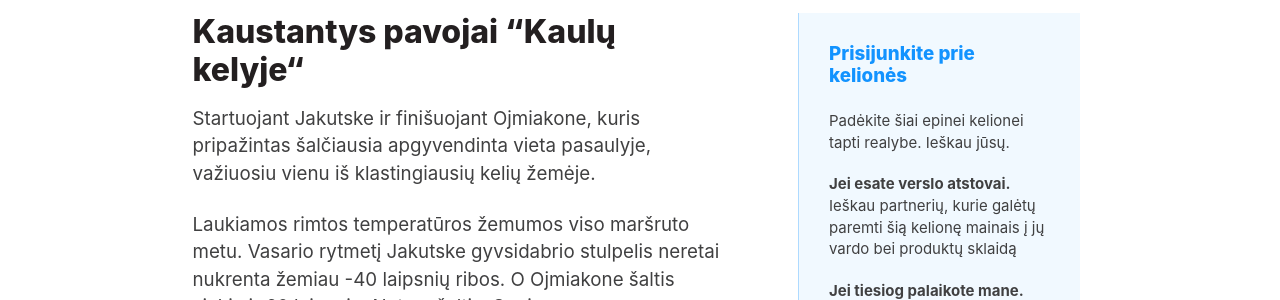
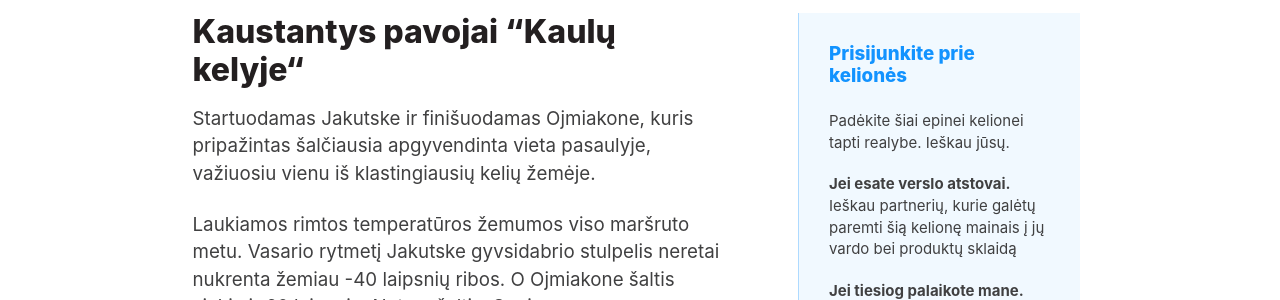
Before and after one commit to karolismieliauskas/thecoldestride.com, a Jekyll site: the page built from pages/lt/index.html, in a window 1280 px wide and 900 px high, scrolled down 505 px. Shown: the part 153-453 px from the top of the window. Built offline with Jekyll 4.4.1, drawn with Linux system fonts in a browser that asks for light colours.

Commit message:
Update index.yml

```diff
--- a/_data/lt/index.yml
+++ b/_data/lt/index.yml
@@ -4,7 +4,7 @@ hero:
 intro:
   title: Kaustantys pavojai “Kaulų kelyje“
   body: |
-    Startuojant Jakutske ir finišuojant Ojmiakone, kuris pripažintas šalčiausia apgyvendinta vieta pasaulyje, važiuosiu vienu iš klastingiausių kelių žemėje.
+    Startuodamas Jakutske ir finišuodamas Ojmiakone, kuris pripažintas šalčiausia apgyvendinta vieta pasaulyje, važiuosiu vienu iš klastingiausių kelių žemėje.
 
     Laukiamos rimtos temperatūros žemumos viso maršruto metu.  Vasario rytmetį Jakutske gyvsidabrio stulpelis neretai nukrenta žemiau -40 laipsnių ribos. O Ojmiakone šaltis siekia ir 60 laipsnių. Net ne šaltis. Speigas.
 
```
